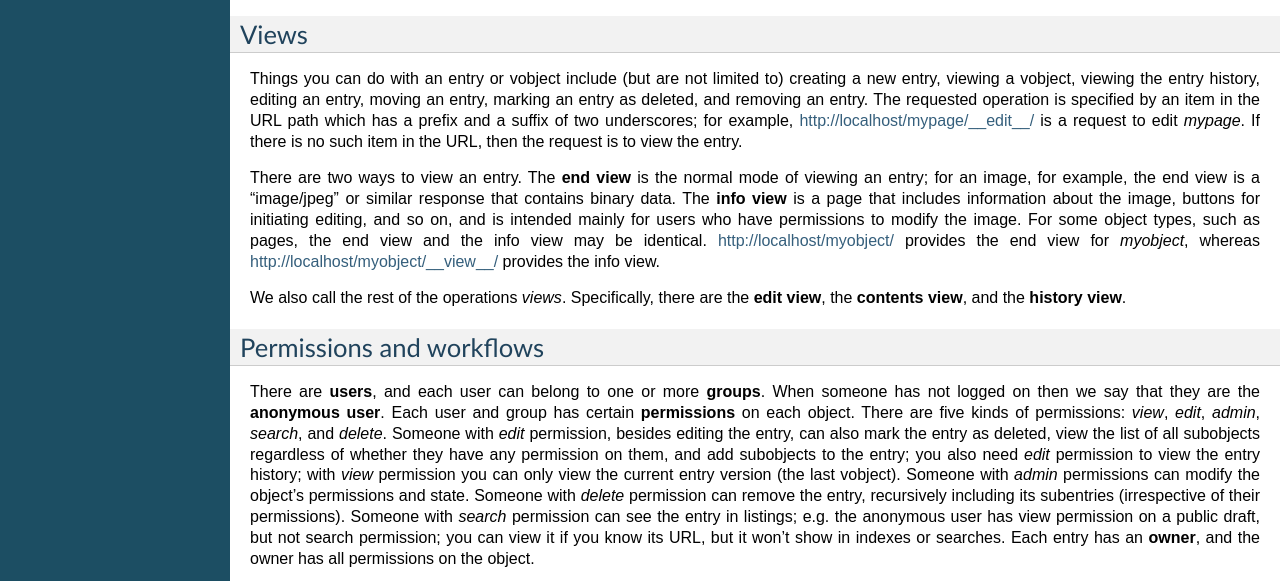
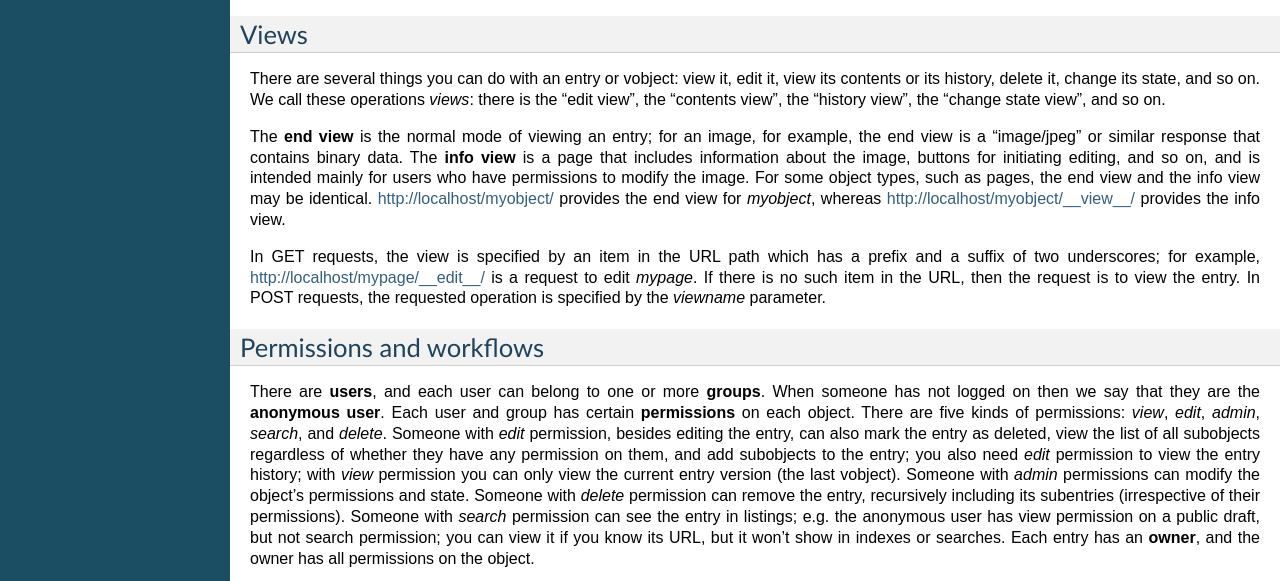
Before and after one commit to aptiko/zadig, a Sphinx documentation site: the page built from docs/concepts.txt, in a window 1280 px wide and 900 px high, scrolled down 1866 px, cut to the strip 190-771 px from the top of the window. Built offline with Sphinx 7.4.7, drawn with Linux system fonts in a browser that asks for light colours.

Commit message:
Redesign of viewname in POST requests

```diff
--- a/docs/concepts.txt
+++ b/docs/concepts.txt
@@ -199,28 +199,29 @@ entry, including the history, is permanently and irrevocably deleted.
 Views
 =====
 
-Things you can do with an entry or vobject include (but are not
-limited to) creating a new entry, viewing a vobject, viewing the entry
-history, editing an entry, moving an entry, marking an entry as
-deleted, and removing an entry.  The requested operation is specified
-by an item in the URL path which has a prefix and a suffix of two
-underscores; for example, http://localhost/mypage/__edit__/ is a
-request to edit *mypage*. If there is no such item in the URL, then
-the request is to view the entry.
+There are several things you can do with an entry or vobject: view it,
+edit it, view its contents or its history, delete it, change its
+state, and so on. We call these operations *views*: there is the "edit
+view", the "contents view", the "history view", the "change state
+view", and so on.
 
-There are two ways to view an entry. The **end view** is the normal
-mode of viewing an entry; for an image, for example, the end view is a
-"image/jpeg" or similar response that contains binary data. The **info
-view** is a page that includes information about the image, buttons
-for initiating editing, and so on, and is intended mainly for users
-who have permissions to modify the image. For some object types, such
-as pages, the end view and the info view may be identical.
-http://localhost/myobject/ provides the end view for *myobject*,
-whereas http://localhost/myobject/__view__/ provides the info view.
+The **end view** is the normal mode of viewing an entry; for an image,
+for example, the end view is a "image/jpeg" or similar response that
+contains binary data. The **info view** is a page that includes
+information about the image, buttons for initiating editing, and so
+on, and is intended mainly for users who have permissions to modify
+the image. For some object types, such as pages, the end view and the
+info view may be identical.  http://localhost/myobject/ provides the
+end view for *myobject*, whereas http://localhost/myobject/__view__/
+provides the info view.
 
-We also call the rest of the operations *views*. Specifically, there
-are the **edit view**, the **contents view**, and the **history
-view**.
+In GET requests, the view is specified by an item in the URL path
+which has a prefix and a suffix of two underscores; for example,
+http://localhost/mypage/__edit__/ is a request to edit *mypage*.  If
+there is no such item in the URL, then the request is to view the
+entry. In POST requests, the requested operation is specified by the
+*viewname* parameter.
+
 
 .. index::
    single: user
```
Also changed, not shown: docs/developers_guide.txt (+8 -7 lines).
